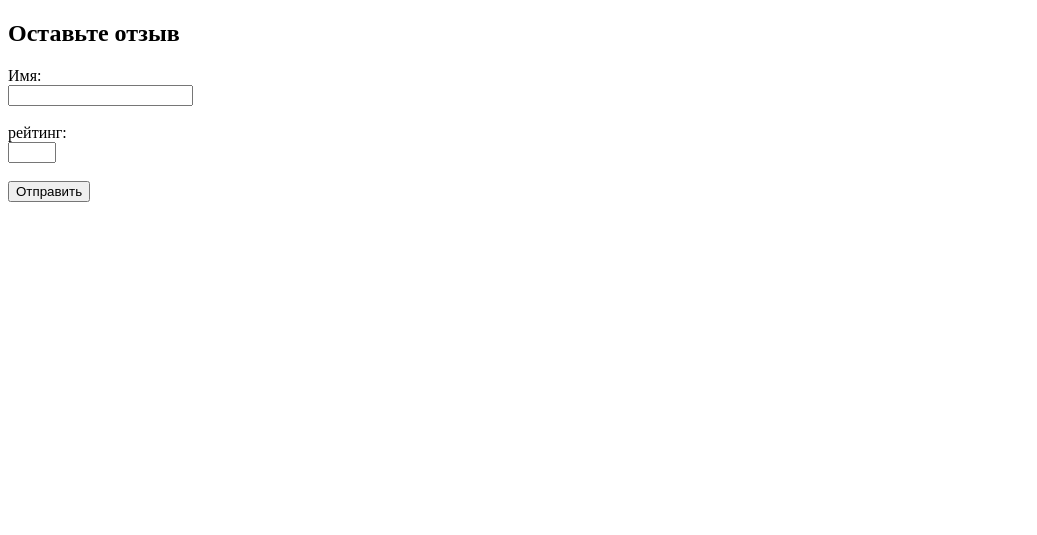
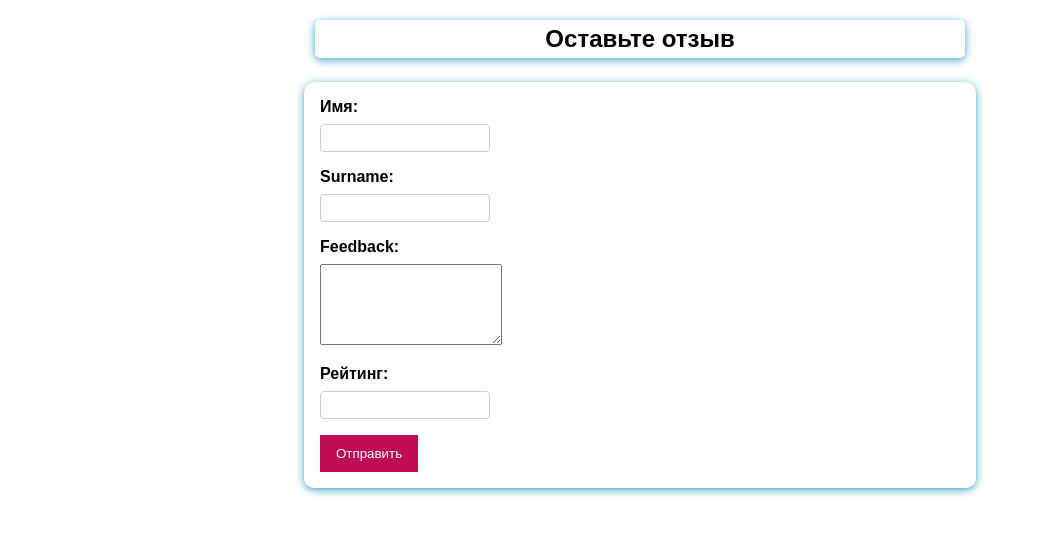
Before and after one commit to BrotherFromAnotherGrandmother/form_project, a Django app: page / in a window 1280 px wide. Shown: the top 535 px of the page, without its empty margins (0-1037 px from the left). Run offline with Django 4.2, Linux system fonts and the light colour scheme.

Commit message:
Подгрузил стили

```diff
--- a/feedback/forms.py
+++ b/feedback/forms.py
@@ -7,6 +7,6 @@ class FeedbackForm(forms.Form):
         'min_length': 'Слишком мало символов',
         'required': 'Укажите хотя бы один символ',
     })
-    # surname = forms.CharField()
-    # feedback = forms.CharField(widget=forms.Textarea(attrs={'rows': 5, 'cols': 20}))
-    rating = forms.IntegerField(label='рейтинг', max_value=5, min_value=1,)
+    surname = forms.CharField()
+    feedback = forms.CharField(widget=forms.Textarea(attrs={'rows': 5, 'cols': 20}))
+    rating = forms.IntegerField(label='Рейтинг', max_value=5, min_value=1,)
--- /dev/null
+++ b/feedback/static/feedback/forms.css
@@ -0,0 +1,78 @@
+body {
+    margin: 0;
+    font-family: Sans-Serif;
+}
+
+h2{
+    width:50%;
+    margin: 20px auto 5px;
+    text-align: center;
+    padding: 5px;
+    border-radius: 5px;
+    box-shadow: 0 2px 8px #3ca3c1;
+}
+
+form {
+    margin: 1.5rem auto 5px;
+    width: 90%;
+    max-width: 40rem;
+    padding: 1rem;
+    border-radius: 10px;
+    font-size: 16px;
+    background-color: white;
+    box-shadow: 0 2px 8px #3ca3c1;
+}
+
+button {
+    cursor: pointer;
+    background-color: #bf0d55;
+    color: white;
+    border: 10px solid #bf0d55;
+}
+
+button:hover,
+button:active {
+    background-color: #320777;
+    border-color: #320777;
+}
+
+.form-style {
+    margin-bottom: 1rem;
+}
+
+.form-style input {
+    font: inherit;
+    padding: 0.25rem;
+    border-radius: 4px;
+    border: 1px solid #ccc;
+    display: block;
+    width: 10rem;
+}
+
+.form-style input:focus {
+    border-color: #1f0050;
+    background-color: #f4eeff;
+    outline: none;
+}
+
+.form-style label {
+    font-weight: bold;
+    display: block;
+    margin-bottom: 0.5rem;
+}
+
+.errorlist {
+    list-style: none;
+    margin: 0;
+    padding: 0;
+    color: #ff2650
+}
+
+.errors input {
+    border-color: #aa1754;
+    background-color: #f4eeff;
+}
+
+.errors label{
+ color: #aaff54;
+}
--- a/feedback/templates/feedback/feedback.html
+++ b/feedback/templates/feedback/feedback.html
@@ -1,23 +1,36 @@
+{% load static %}
+
 <!DOCTYPE html>
 <html lang="en">
 <head>
     <meta charset="UTF-8">
     <title>Title</title>
+    <link rel="stylesheet" href="{% static 'feedback/forms.css' %}">
 </head>
 <body>
     <h2>Оставьте отзыв</h2>
     <form method="post">
     {% csrf_token %}
+
     {% for field in form %}
-        <div class="fieldWrapper">
-            {{ field.errors }}
-            {{ field.label_tag }}<br>
-            {{ field }}
-            <br>
-            <br>
+        <div class="form-style">
+            {{field.label_tag}}
+            {{field.errors}}
+            {{field}}
         </div>
     {% endfor %}
+
     <button>Отправить</button>
+
+<!--    {% for field in form %}-->
+<!--        <div class="fieldWrapper">-->
+<!--            {{ field.errors }}-->
+<!--            {{ field.label_tag }}<br>-->
+<!--            {{ field }}-->
+<!--            <br>-->
+<!--            <br>-->
+<!--        </div>-->
+<!--    {% endfor %}-->
 </form>
 </body>
 </html>
```
